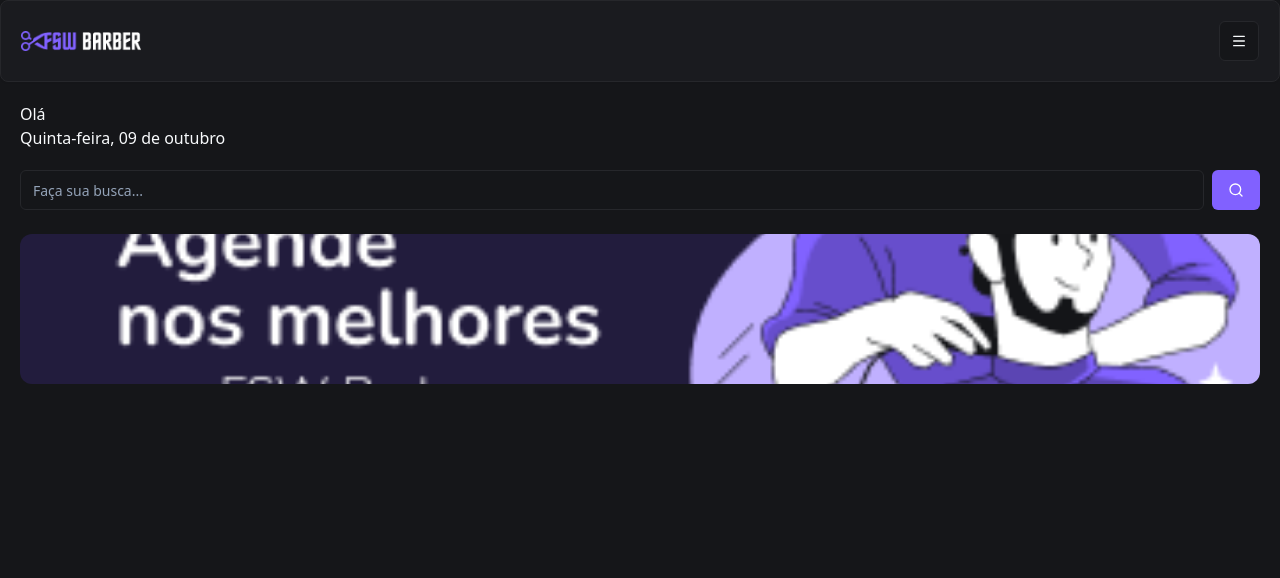
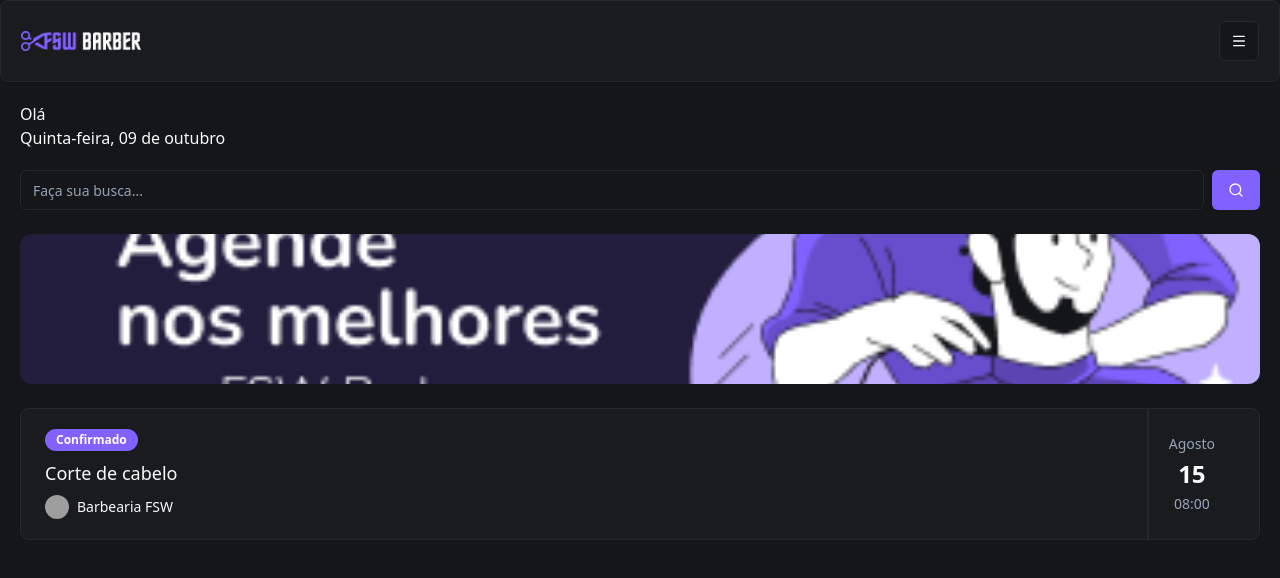
Before and after one commit to aitanviegas/FSW-barbershop, a Next.js app: page / in a window 1280 px wide. Shown: the top 578 px of the page. Built offline with nearby package versions, Linux system fonts and the light colour scheme; grey boxes are pictures that could not be loaded.

Commit message:
feat: add booking Item

```diff
--- /dev/null
+++ b/app/_components/ui/avatar.tsx
@@ -0,0 +1,50 @@
+"use client"
+
+import * as React from "react"
+import * as AvatarPrimitive from "@radix-ui/react-avatar"
+
+import { cn } from "@/app/_lib/utils"
+
+const Avatar = React.forwardRef<
+  React.ElementRef<typeof AvatarPrimitive.Root>,
+  React.ComponentPropsWithoutRef<typeof AvatarPrimitive.Root>
+>(({ className, ...props }, ref) => (
+  <AvatarPrimitive.Root
+    ref={ref}
+    className={cn(
+      "relative flex h-10 w-10 shrink-0 overflow-hidden rounded-full",
+      className
+    )}
+    {...props}
+  />
+))
+Avatar.displayName = AvatarPrimitive.Root.displayName
+
+const AvatarImage = React.forwardRef<
+  React.ElementRef<typeof AvatarPrimitive.Image>,
+  React.ComponentPropsWithoutRef<typeof AvatarPrimitive.Image>
+>(({ className, ...props }, ref) => (
+  <AvatarPrimitive.Image
+    ref={ref}
+    className={cn("aspect-square h-full w-full", className)}
+    {...props}
+  />
+))
+AvatarImage.displayName = AvatarPrimitive.Image.displayName
+
+const AvatarFallback = React.forwardRef<
+  React.ElementRef<typeof AvatarPrimitive.Fallback>,
+  React.ComponentPropsWithoutRef<typeof AvatarPrimitive.Fallback>
+>(({ className, ...props }, ref) => (
+  <AvatarPrimitive.Fallback
+    ref={ref}
+    className={cn(
+      "flex h-full w-full items-center justify-center rounded-full bg-muted",
+      className
+    )}
+    {...props}
+  />
+))
+AvatarFallback.displayName = AvatarPrimitive.Fallback.displayName
+
+export { Avatar, AvatarImage, AvatarFallback }
--- /dev/null
+++ b/app/_components/ui/badge.tsx
@@ -0,0 +1,36 @@
+import * as React from "react"
+import { cva, type VariantProps } from "class-variance-authority"
+
+import { cn } from "@/app/_lib/utils"
+
+const badgeVariants = cva(
+  "inline-flex items-center rounded-full border px-2.5 py-0.5 text-xs font-semibold transition-colors focus:outline-none focus:ring-2 focus:ring-ring focus:ring-offset-2",
+  {
+    variants: {
+      variant: {
+        default:
+          "border-transparent bg-primary text-primary-foreground hover:bg-primary/80",
+        secondary:
+          "border-transparent bg-secondary text-secondary-foreground hover:bg-secondary/80",
+        destructive:
+          "border-transparent bg-destructive text-destructive-foreground hover:bg-destructive/80",
+        outline: "text-foreground",
+      },
+    },
+    defaultVariants: {
+      variant: "default",
+    },
+  }
+)
+
+export interface BadgeProps
+  extends React.HTMLAttributes<HTMLDivElement>,
+    VariantProps<typeof badgeVariants> {}
+
+function Badge({ className, variant, ...props }: BadgeProps) {
+  return (
+    <div className={cn(badgeVariants({ variant }), className)} {...props} />
+  )
+}
+
+export { Badge, badgeVariants }
--- a/app/page.tsx
+++ b/app/page.tsx
@@ -15,14 +15,21 @@
 import { Button } from "./_components/ui/button"
 import { Input } from "./_components/ui/input"
 import Image from "next/image"
+import { Card, CardContent } from "./_components/ui/card"
+import { Badge } from "./_components/ui/badge"
+import { Avatar } from "./_components/ui/avatar"
+import { AvatarImage } from "@radix-ui/react-avatar"
 
 const Home = () => {
   return (
     <div>
       <Header />
       <div className="p-5">
+        {/* {TEXTO} */}
         <h2>Olá </h2>
         <p>Quinta-feira, 09 de outubro</p>
+
+        {/* {BARRA DE BUSCA} */}
         <div className="mt-5 flex items-center gap-2">
           <Input placeholder="Faça sua busca..." />
           <Button>
@@ -30,6 +37,7 @@
           </Button>
         </div>
 
+        {/* {IMAGEM} */}
         <div className="relative mt-6 h-[150px] w-full">
           <Image
             src="/banner-01.png"
@@ -38,6 +46,31 @@
             alt="Agende seu corte"
           />
         </div>
+        {/* {AGENDAMENTO} */}
+        <Card className="mt-6">
+          <CardContent className="flex justify-between py-0">
+            {/* {DIV DA ESQUERDA} */}
+            <div className="flex flex-col gap-2 py-5">
+              <Badge className="w-fit">Confirmado</Badge>
+              <h3 className="text-lg font-medium">Corte de cabelo</h3>
+              <div className="flex items-center gap-2">
+                <Avatar className="h-6 w-6">
+                  <AvatarImage
+                    src="https://utfs.io/f/c97a2dc9-cf62-468b-a851-bfd2bdde775f-16p.png"
+                    alt="Avatar do barbeiro"
+                  />
+                </Avatar>
+                <p className="text-sm">Barbearia FSW</p>
+              </div>
+            </div>
+            {/* {DIV DA DIREITA} */}
+            <div className="ml-auto flex flex-col items-center justify-center gap-2 border-l-2 border-solid px-5">
+              <p className="text-sm text-muted-foreground">Agosto</p>
+              <p className="text-2xl font-bold leading-none">15</p>
+              <p className="text-sm text-muted-foreground">08:00</p>
+            </div>
+          </CardContent>
+        </Card>
       </div>
     </div>
   )
--- a/package.json
+++ b/package.json
@@ -13,6 +13,7 @@
   },
   "dependencies": {
     "@prisma/client": "^6.17.0",
+    "@radix-ui/react-avatar": "^1.1.10",
     "@radix-ui/react-slot": "^1.2.3",
     "class-variance-authority": "^0.7.1",
     "clsx": "^2.1.1",
```
Also changed, not shown: 1 other file (tests, documents, lock files or other folders).
